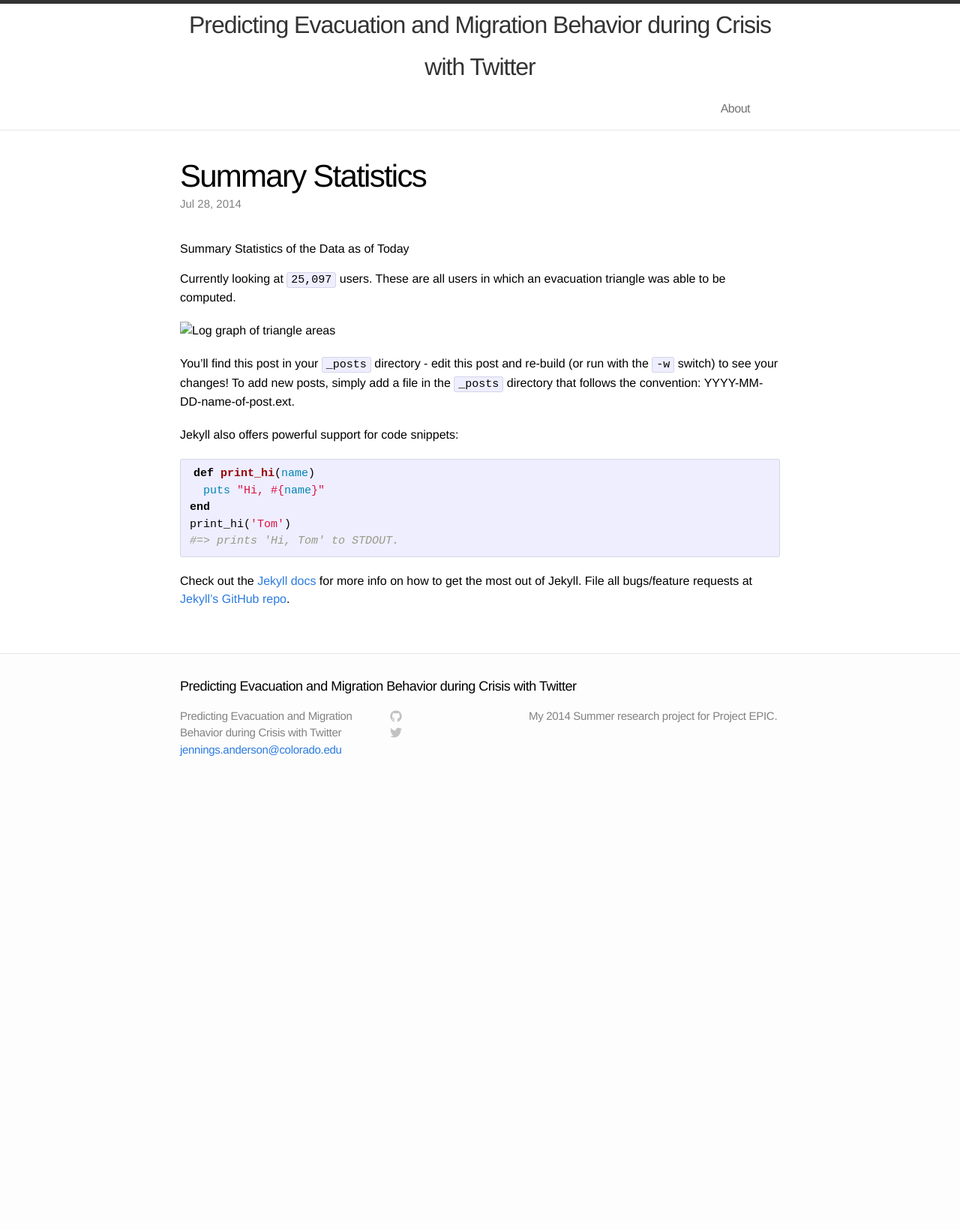
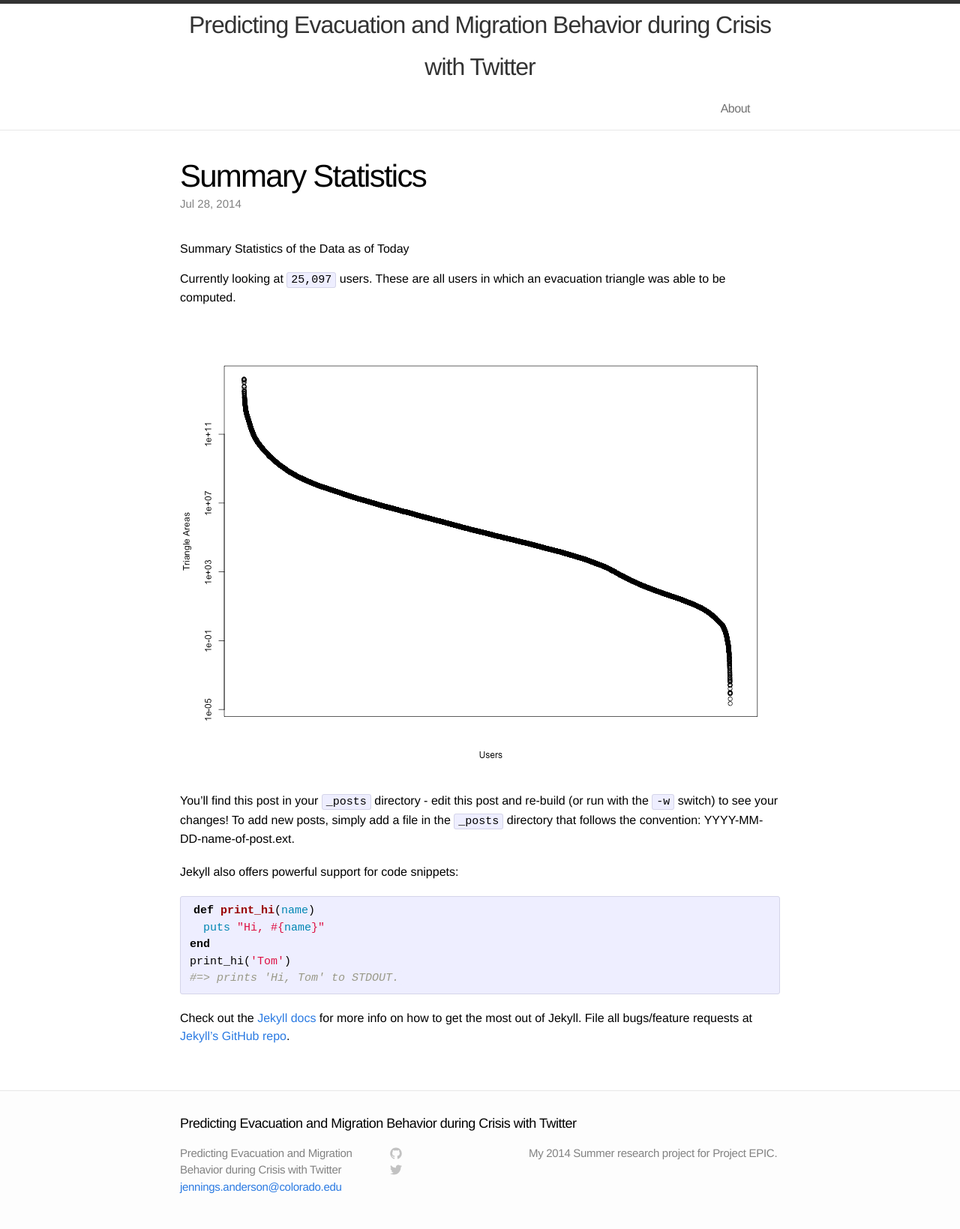
Before and after one commit to jenningsanderson/Twitter-Evacuation-Patterns, a Jekyll site: the page built from _posts/2014-07-28-summary-statistics.md, in a window 1280 px wide. Shown: the whole page at 75% size. Built offline with Jekyll 4.4.1, drawn with Linux system fonts in a browser that asks for light colours; before the commit the page ends 1056 px from its top, so only the background shows below that.

Commit message:
added the image

`````diff
--- a/_posts/2014-07-28-summary-statistics.md
+++ b/_posts/2014-07-28-summary-statistics.md
@@ -8,7 +8,7 @@ date:   2014-07-28 3:30:00
 
 Currently looking at ````25,097```` users.  These are all users in which an evacuation triangle was able to be computed.
 
-![Log graph of triangle areas](img_exports/triangle_areas_graph.png "Triangle Areas")
+![Log graph of triangle areas](/img_exports/triangle_areas_graph.png "Triangle Areas")
 
 You'll find this post in your `_posts` directory - edit this post and re-build (or run with the `-w` switch) to see your changes!
 To add new posts, simply add a file in the `_posts` directory that follows the convention: YYYY-MM-DD-name-of-post.ext.
`````
